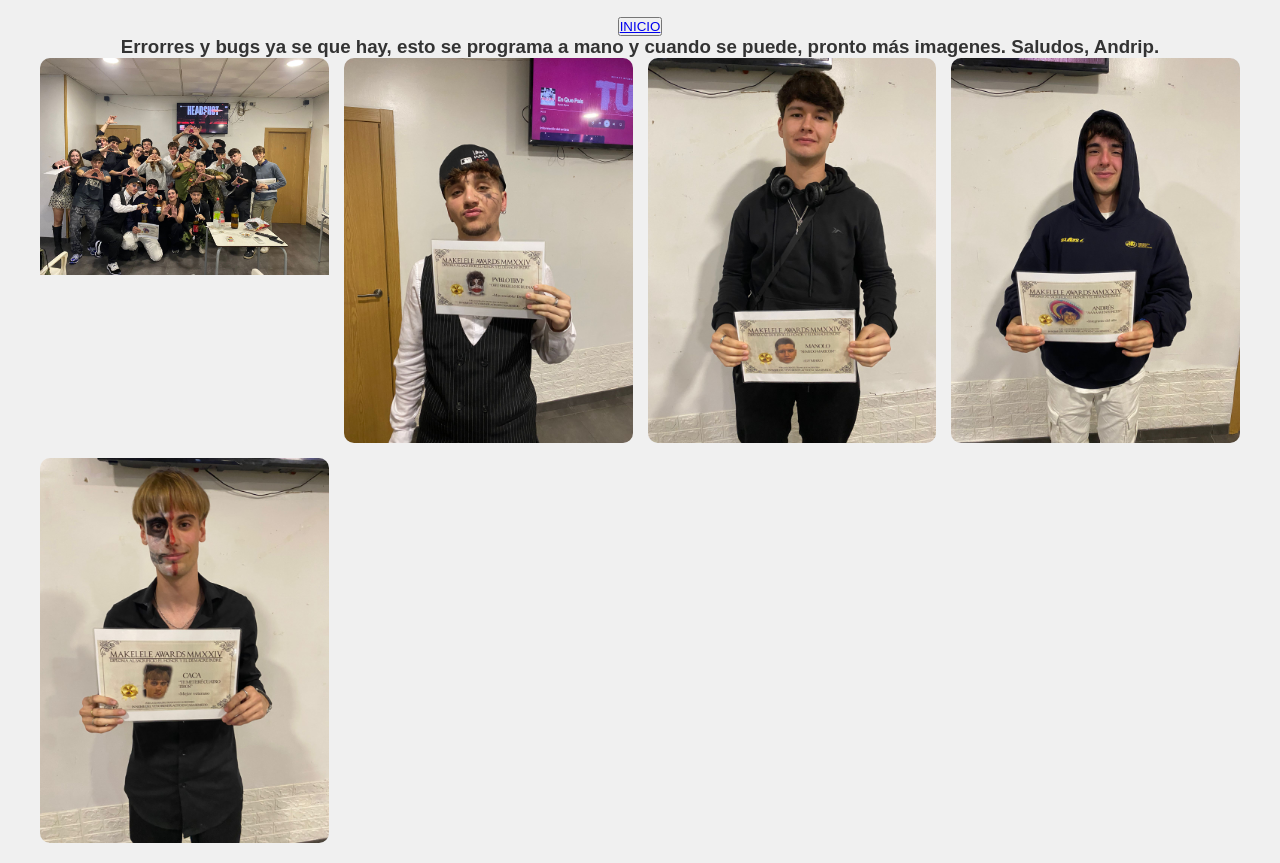
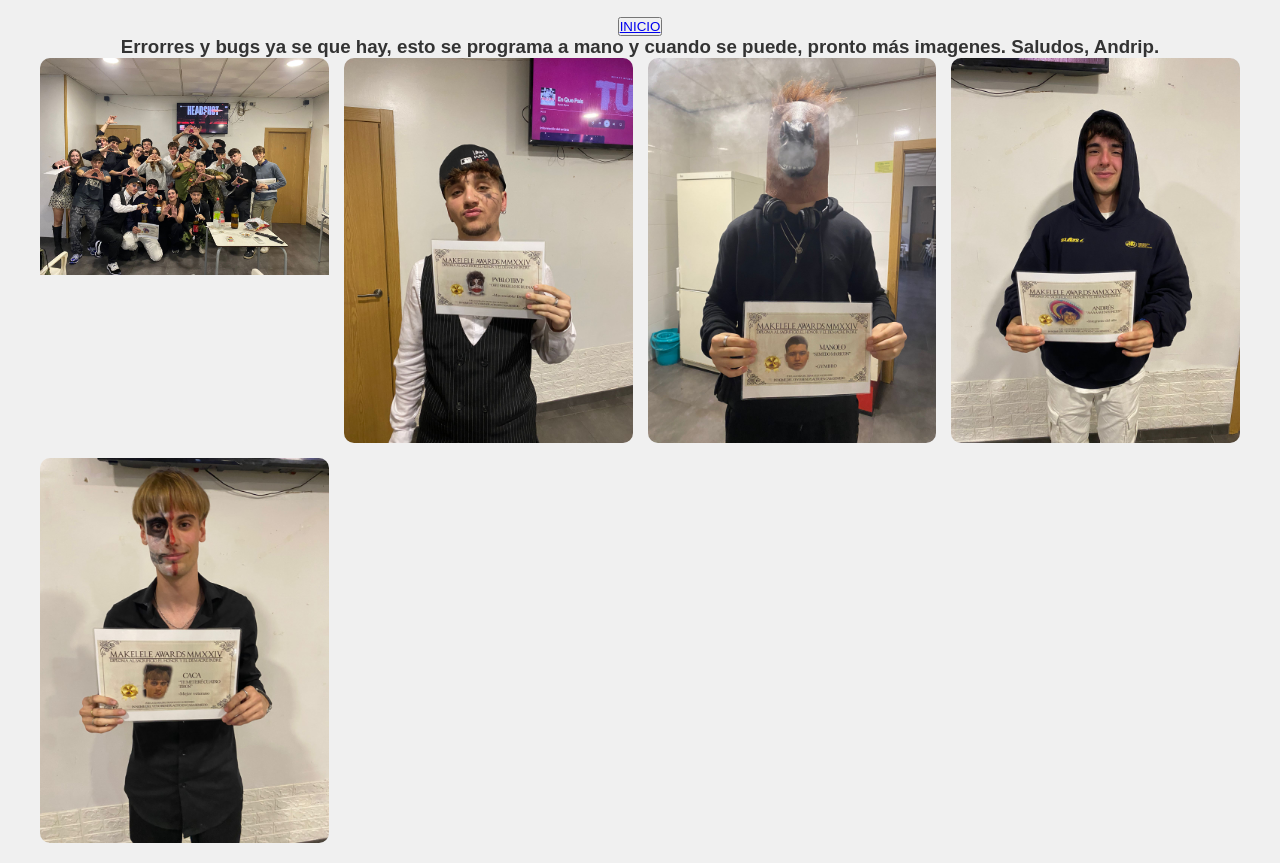
Before and after one commit to whoamiget/makelele.github.io, a plain HTML site: page galeria.html in a window 1280 px wide. Shown: the part 68-931 px from the top of the page. Drawn offline with Linux system fonts and the light colour scheme.

Commit message:
Update galeria.html

```diff
--- a/galeria.html
+++ b/galeria.html
@@ -19,7 +19,7 @@
         <img src="2.jpeg" alt="Imagen 2">
       </div>
       <div class="image">
-        <img src="3.jpeg" alt="Imagen 3">
+        <img src="21.jpeg" alt="Imagen 3">
       </div>
       <div class="image">
         <img src="4.jpeg" alt="Imagen 4">
```
